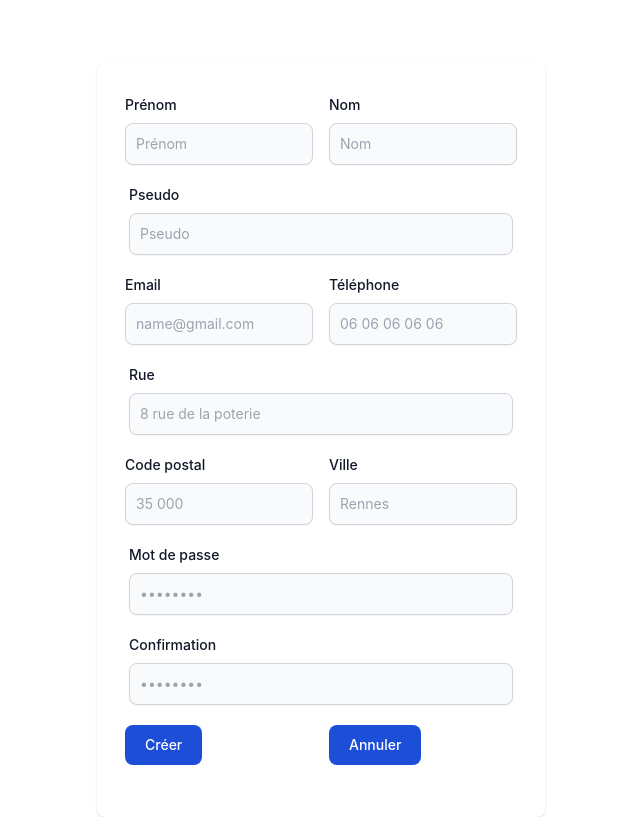
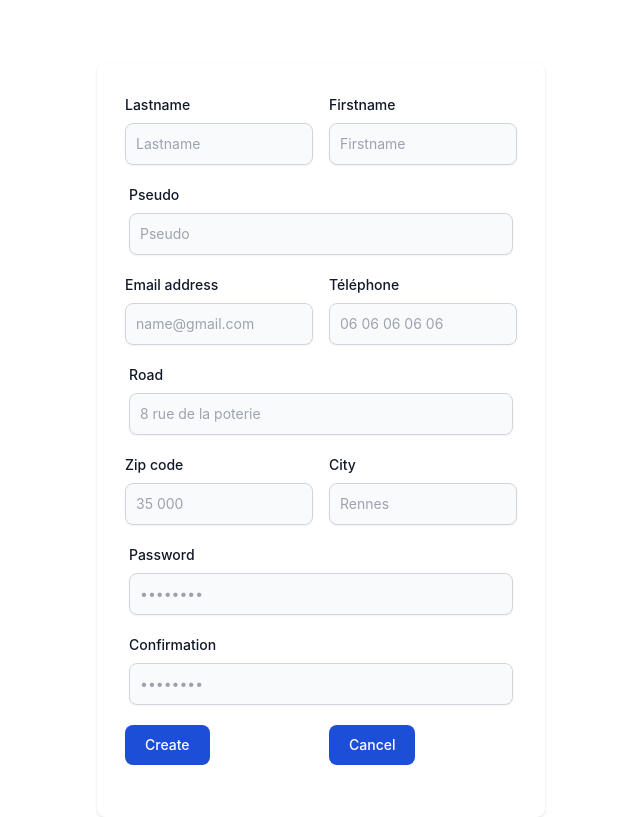
Before and after one commit to yann97one/Auctions-APP, a React (Vite) app in the folder client/: page /register in a window 1280 px wide. Shown: the part 335-1152 px from the top of the page, without its empty margins (319-959 px from the left). Built offline with nearby package versions, Linux system fonts and the light colour scheme.

Commit message:
Traduction avaible

```diff
--- a/client/src/components/authentification/UserLogin.tsx
+++ b/client/src/components/authentification/UserLogin.tsx
@@ -3,7 +3,7 @@
 import {LoginCredentials} from "../../api/loginService/types";
 import {useState} from "react";
 import {apiClient} from "../../api";
-import { useTranslation} from "react-i18next";
+import {useTranslation} from "react-i18next";
 
 
 function UserLogin() {
--- a/client/src/components/authentification/UserRegister.tsx
+++ b/client/src/components/authentification/UserRegister.tsx
@@ -2,6 +2,7 @@ import {useNavigate} from "react-router-dom";
 import {useState} from "react";
 import {RegisterCredentials} from "../../api/loginService/types";
 import {apiClient} from "../../api";
+import {useTranslation} from "react-i18next";
 
 const INIT_REGISTER_INFO: RegisterCredentials = {
     email: '',
@@ -17,6 +18,7 @@ const INIT_REGISTER_INFO: RegisterCredentials = {
 }
 
 function UserRegister() {
+    const { t } = useTranslation();
     const navigate = useNavigate();
     const [registerCredentials, setRegisterCredentials] = useState<RegisterCredentials>(INIT_REGISTER_INFO)
     const handleSubmit: React.MouseEventHandler<HTMLButtonElement> = async (event) => {
@@ -38,47 +40,47 @@ function UserRegister() {
                             <div className="md:w-1/2 px-2">
                                 <label htmlFor="Prénom"
                                        className="block mb-2 text-sm font-medium text-gray-900 dark:text-white">
-                                    Prénom</label>
+                                    {t("register.name")}</label>
                                 <input type="text" id="Prénom"
                                        onChange={(event) => setRegisterCredentials({
                                            ...registerCredentials,
                                            firstName: event.target.value
                                        })}
                                        className="shadow-sm bg-gray-50 border border-gray-300 text-gray-900 text-sm rounded-lg focus:ring-blue-500 focus:border-blue-500 block w-full p-2.5 dark:bg-gray-700 dark:border-gray-600 dark:placeholder-gray-400 dark:text-white dark:focus:ring-blue-500 dark:focus:border-blue-500 dark:shadow-sm-light"
-                                       placeholder="Prénom" required/>
+                                       placeholder={t("register.name")} required/>
                             </div>
                             <div className="md:w-1/2 px-2">
                                 <label htmlFor="Nom"
                                        className="block mb-2 text-sm font-medium text-gray-900 dark:text-white">
-                                    Nom</label>
+                                    {t("register.firstname")}</label>
                                 <input type="text" id="Nom"
                                        onChange={(event) => setRegisterCredentials({
                                            ...registerCredentials,
                                            lastName: event.target.value
                                        })}
                                        className="shadow-sm bg-gray-50 border border-gray-300 text-gray-900 text-sm rounded-lg focus:ring-blue-500 focus:border-blue-500 block w-full p-2.5 dark:bg-gray-700 dark:border-gray-600 dark:placeholder-gray-400 dark:text-white dark:focus:ring-blue-500 dark:focus:border-blue-500 dark:shadow-sm-light"
-                                       placeholder="Nom" required/>
+                                       placeholder={t("register.firstname")} required/>
                             </div>
                         </div>
 
                         <div className="mb-5">
                             <label htmlFor="pseudo"
                                    className="block mb-2 text-sm font-medium text-gray-900 dark:text-white">
-                                Pseudo</label>
+                                {t("register.pseudo")}</label>
                             <input type="text" id="pseudo"
                                    onChange={(event) => setRegisterCredentials({
                                        ...registerCredentials,
                                        pseudo: event.target.value
                                    })}
                                    className="shadow-sm bg-gray-50 border border-gray-300 text-gray-900 text-sm rounded-lg focus:ring-blue-500 focus:border-blue-500 block w-full p-2.5 dark:bg-gray-700 dark:border-gray-600 dark:placeholder-gray-400 dark:text-white dark:focus:ring-blue-500 dark:focus:border-blue-500 dark:shadow-sm-light"
-                                   placeholder="Pseudo" required/>
+                                   placeholder={t("register.pseudo")} required/>
                         </div>
 
                         <div className="flex flex-wrap -mx-3 mb-5">
                             <div className="md:w-1/2 px-2">
                                 <label htmlFor="email"
                                        className="block mb-2 text-sm font-medium text-gray-900 dark:text-white">
-                                    Email</label>
+                                    {t("register.email")}</label>
                                 <input type="email" id="email"
                                        onChange={(event) => setRegisterCredentials({
                                            ...registerCredentials,
@@ -91,7 +93,7 @@ function UserRegister() {
                                 <label htmlFor="telephone"
                                        className="block mb-2 text-sm font-medium text-gray-900 dark:text-white">
                                     Téléphone</label>
-                                <input type="text" id="Téléphone"
+                                <input type="text" id={t("register.phone")}
                                        onChange={(event) => setRegisterCredentials({
                                            ...registerCredentials,
                                            phoneNumber: event.target.value
@@ -104,7 +106,7 @@ function UserRegister() {
                         <div className="mb-5">
                             <label htmlFor="Rue"
                                    className="block mb-2 text-sm font-medium text-gray-900 dark:text-white">
-                                Rue</label>
+                                {t("register.road")}</label>
                             <input type="text" id="Rue"
                                    onChange={(event) => setRegisterCredentials({
                                        ...registerCredentials,
@@ -118,7 +120,7 @@ function UserRegister() {
                             <div className="md:w-1/2 px-2">
                                 <label htmlFor="Code postal"
                                        className="block mb-2 text-sm font-medium text-gray-900 dark:text-white">
-                                    Code postal</label>
+                                    {t("register.zip")}</label>
                                 <input type="text" id="Code postal"
                                        onChange={(event) => setRegisterCredentials({
                                            ...registerCredentials,
@@ -130,7 +132,7 @@ function UserRegister() {
                             <div className="md:w-1/2 px-2">
                                 <label htmlFor="Ville"
                                        className="block mb-2 text-sm font-medium text-gray-900 dark:text-white">
-                                    Ville</label>
+                                    {t("register.city")}</label>
                                 <input type="text" id="Ville"
                                        onChange={(event) => setRegisterCredentials({
                                            ...registerCredentials,
@@ -144,7 +146,7 @@ function UserRegister() {
                         <div className="mb-5">
                             <label htmlFor="password"
                                    className="block mb-2 text-sm font-medium text-gray-900 dark:text-white">
-                                Mot de passe</label>
+                                {t("register.password")}</label>
                             <input type="password" id="password"
                                    placeholder="••••••••"
                                    onChange={(event) => setRegisterCredentials({
@@ -170,12 +172,12 @@ function UserRegister() {
                             <div className="md:w-1/2 px-2">
                                 <button type="submit"
                                         onClick={handleSubmit}
-                                        className="text-white bg-blue-700 hover:bg-blue-800 focus:ring-4 focus:outline-none focus:ring-blue-300 font-medium rounded-lg text-sm px-5 py-2.5 text-center dark:bg-blue-600 dark:hover:bg-blue-700 dark:focus:ring-blue-800">Créer
+                                        className="text-white bg-blue-700 hover:bg-blue-800 focus:ring-4 focus:outline-none focus:ring-blue-300 font-medium rounded-lg text-sm px-5 py-2.5 text-center dark:bg-blue-600 dark:hover:bg-blue-700 dark:focus:ring-blue-800">{t("register.create")}
                                 </button>
                             </div>
                             <div className="md:w-1/2 px-2">
                                 <button onClick={() => navigate('/')}
-                                        className="text-white bg-blue-700 hover:bg-blue-800 focus:ring-4 focus:outline-none focus:ring-blue-300 font-medium rounded-lg text-sm px-5 py-2.5 text-center dark:bg-blue-600 dark:hover:bg-blue-700 dark:focus:ring-blue-800">Annuler
+                                        className="text-white bg-blue-700 hover:bg-blue-800 focus:ring-4 focus:outline-none focus:ring-blue-300 font-medium rounded-lg text-sm px-5 py-2.5 text-center dark:bg-blue-600 dark:hover:bg-blue-700 dark:focus:ring-blue-800">{t("register.cancel")}
                                 </button>
                             </div>
                         </div>
--- a/client/src/locale/en.json
+++ b/client/src/locale/en.json
@@ -1,14 +1,5 @@
 {
-  "login": {
-    "title": "Login",
-    "email": "Email address",
-    "password": "Password",
-    "rememberMe": "Remember me",
-    "forgotPassword": "Forgot password?",
-    "signIn": "Sign in",
-    "noAccount": "Don't have an account?",
-    "signUp": "Sign up"
-  },
+
   "register": {
     "title": "Register",
     "name": "Name",
@@ -17,13 +8,22 @@
     "confirmPassword": "Confirm password",
     "signUp": "Sign up",
     "alreadyHaveAccount": "Already have an account?",
-    "signIn": "Sign in"
+    "signIn": "Sign in",
+    "firstname": "Firstname",
+    "name": "Lastname",
+    "pseudo": "Pseudo",
+    "city": "City",
+    "road": "Road",
+    "zip": "Zip code",
+    "phone": "phone",
+    "create": "Create",
+    "cancel": "Cancel"
   },
   "purchases": {
-    "title": "My sales",
+    "title": "Purchases",
     "openAuctions": "Open auction",
-    "myBids": "My sales",
-    "myWinningBids": "My sales win"
+    "myBids": "My auction",
+    "myWinningBids": "My auction win"
   },
   "sell": {
     "notStarted": "Not started sales",
@@ -41,6 +41,24 @@
     "it": "Computers",
     "furniture": "Furniture",
     "clothing": "Clothing",
-    "hobby": "Sports & Leisure"
+    "hobby": "Sports & Leisure",
+    "searchPlaceHolder": "Search a product..."
+  },
+  "login": {
+    "title": "Login",
+    "email": "Email address",
+    "password": "Password",
+    "rememberMe": "Remember me",
+    "forgotPassword": "Forgot password?",
+    "signIn": "Sign in",
+    "noAccount": "Don't have an account?",
+    "signUp": "Sign up",
+    "connexion":"Log in / Sign in"
+  },
+  "auction": {
+    "articleName": "Article name :",
+    "price": "Price :",
+    "endAuction": "End date :",
+    "seller": "Seller :"
   }
 }
--- a/client/src/locale/fr.json
+++ b/client/src/locale/fr.json
@@ -1,15 +1,6 @@
 {
 
-  "login": {
-    "title": "Connexion",
-    "email": "Adresse e-mail",
-    "password": "Mot de passe",
-    "rememberMe": "Se souvenir de moi",
-    "forgotPassword": "Mot de passe oublié?",
-    "signIn": "Connexion",
-    "noAccount": "Vous n'avez pas de compte?",
-    "signUp": "S'inscrire"
-  },
+
   "register": {
     "title": "Inscription",
     "name": "Nom",
@@ -18,7 +9,16 @@
     "confirmPassword": "Confirmer le mot de passe",
     "signUp": "S'inscrire",
     "alreadyHaveAccount": "Vous avez déjà un compte?",
-    "signIn": "Connexion"
+    "signIn": "Connexion",
+    "firstname": "Prenom",
+    "name": "Nom",
+    "pseudo": "Pseudo",
+    "city": "Ville",
+    "road": "Rue",
+    "zip": "Code postale",
+    "phone": "Téléphone",
+    "create": "Créer",
+    "cancel": "Annuler"
   },
   "sell": {
     "notStarted": "Ventes non débutées",
@@ -38,10 +38,28 @@
     "searchButton": "Rechercher",
     "category": "Categories",
     "selected": "{count, plural, =0 {No selected} one {# selected} other {# selected}}",
-    "reset": "Reset",
+    "reset": "Annuler",
     "it": "Informatique",
     "furniture": "Ameublement",
     "clothing": "Vêtement",
-    "hobby": "Sports et loisirs"
+    "hobby": "Sports et loisirs",
+    "searchPlaceHolder": "Rechercher un produit..."
+  },
+  "login": {
+    "title": "Connexion",
+    "email": "Adresse e-mail",
+    "password": "Mot de passe",
+    "rememberMe": "Se souvenir de moi",
+    "forgotPassword": "Mot de passe oublié?",
+    "signIn": "Connexion",
+    "noAccount": "Vous n'avez pas de compte?",
+    "signUp": "S'inscrire",
+    "connexion":"Se connecter / S'inscrire"
+  },
+  "auction": {
+    "articleName": "Article :",
+    "price": "Prix :",
+    "endAuction": "Date de fin :",
+    "seller": "Vendeur :"
   }
 }
```
Also changed, not shown: client/src/components/shared/AuctionCard.tsx (+6 -5 lines), client/src/components/shared/Filter.tsx (+9 -9 lines), client/src/components/shared/NavBar.tsx (+21 -7 lines).
